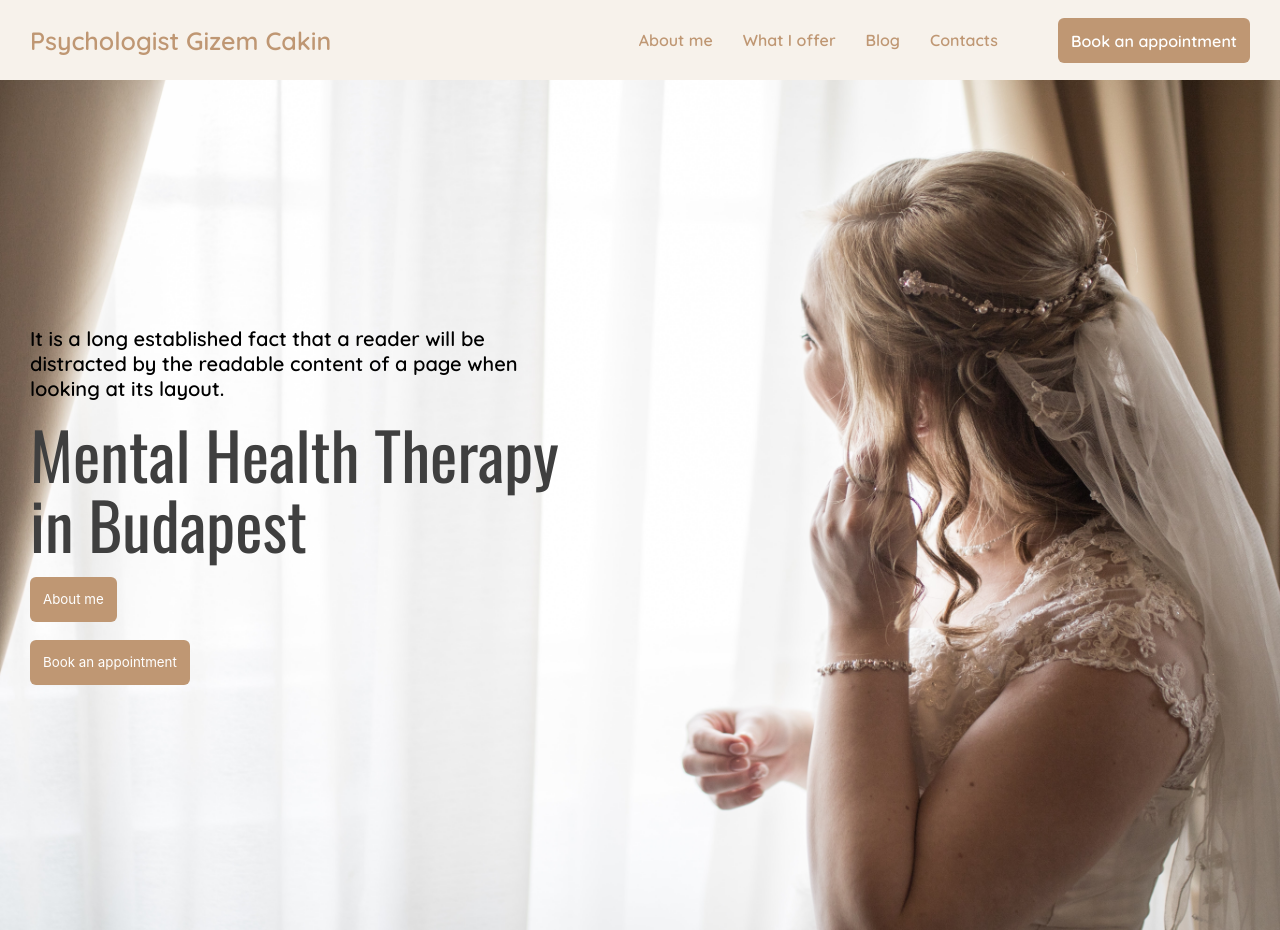
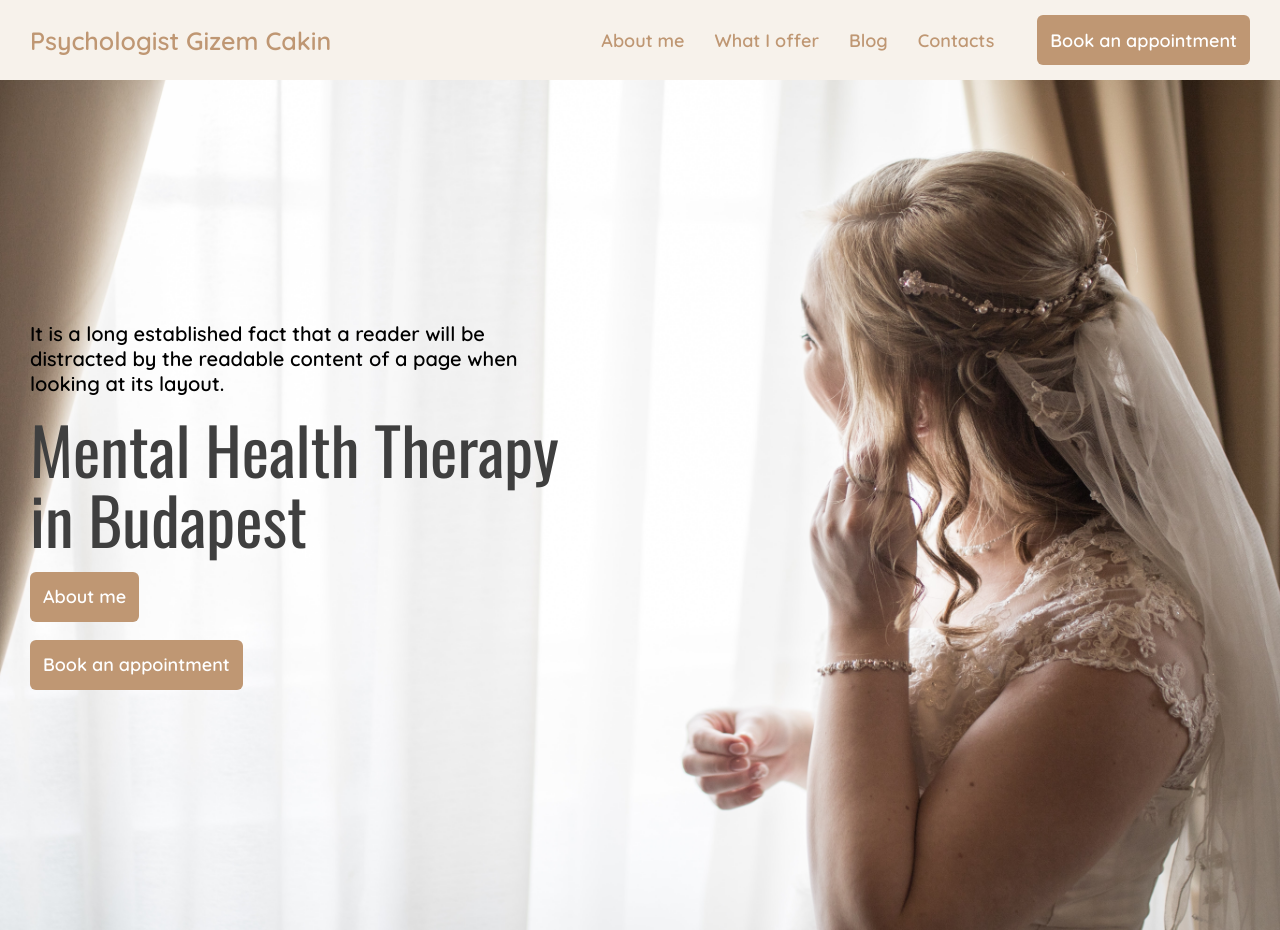
Before and after one commit to 4rrichard/psychology-website, a React (Create React App) app in the folder psychology-website/: page / in a window 1280 px wide. Built offline with nearby package versions, Linux system fonts and the light colour scheme.

Commit message:
nav&hero hover effects added

```diff
--- a/psychology-website/src/components/Hero.css
+++ b/psychology-website/src/components/Hero.css
@@ -26,9 +26,18 @@
 }
 .hero .hero--aboutme-btn,
 .hero .hero--book-appointment-btn {
-  height: 45px;
+  height: 50px;
   padding: 13px;
   background-color: #bf9773;
   border-radius: 6px;
+  font-family: "Quicksand", sans-serif;
+  font-weight: 600;
+  font-size: 18px;
   color: white;
+  transition-duration: 0.2s;
+  transition-timing-function: ease-in-out;
+}
+.hero .hero--aboutme-btn:hover,
+.hero .hero--book-appointment-btn:hover {
+  background-color: #dbb898;
 }/*# sourceMappingURL=Hero.css.map */
--- a/psychology-website/src/components/Hero.scss
+++ b/psychology-website/src/components/Hero.scss
@@ -31,13 +31,23 @@
   }
   .hero--aboutme-btn,
   .hero--book-appointment-btn {
-    height: 45px;
+    height: 50px;
 
     padding: 13px;
 
     background-color: #bf9773;
     border-radius: 6px;
 
+    font-family: "Quicksand", sans-serif;
+    font-weight: 600;
+    font-size: 18px;
     color: white;
+
+    transition-duration: 0.2s;
+    transition-timing-function: ease-in-out;
+  }
+  .hero--aboutme-btn:hover,
+  .hero--book-appointment-btn:hover {
+    background-color: #dbb898;
   }
 }
--- a/psychology-website/src/components/NavBar.css
+++ b/psychology-website/src/components/NavBar.css
@@ -16,18 +16,24 @@ nav .nav--name {
 nav .nav--primary {
   display: flex;
   align-items: center;
-  gap: 30px;
+  gap: 13px;
+  font-size: 18px;
 }
 nav .nav--primary .nav--anchors .nav--anchor {
   margin-right: 30px;
+  transition-duration: 0.2s;
+  transition-timing-function: ease-in-out;
+}
+nav .nav--primary .nav--anchors .nav--anchor:hover {
+  color: rgb(63, 63, 63);
 }
 nav .nav--primary .nav--book-appointment-btn {
-  height: 45px;
+  height: 50px;
   padding: 13px;
   background-color: #bf9773;
   border-radius: 6px;
   font-weight: 600;
-  font-size: 16px;
+  font-size: 18px;
   color: white;
   transition-duration: 0.2s;
   transition-timing-function: ease-in-out;
--- a/psychology-website/src/components/NavBar.scss
+++ b/psychology-website/src/components/NavBar.scss
@@ -20,14 +20,21 @@ nav {
   .nav--primary {
     display: flex;
     align-items: center;
-    gap: 30px;
+    gap: 13px;
+
+    font-size: 18px;
     .nav--anchors {
       .nav--anchor {
         margin-right: 30px;
+        transition-duration: 0.2s;
+        transition-timing-function: ease-in-out;
+      }
+      .nav--anchor:hover {
+        color: rgb(63, 63, 63);
       }
     }
     .nav--book-appointment-btn {
-      height: 45px;
+      height: 50px;
 
       padding: 13px;
 
@@ -35,7 +42,7 @@ nav {
       border-radius: 6px;
 
       font-weight: 600;
-      font-size: 16px;
+      font-size: 18px;
       color: white;
 
       transition-duration: 0.2s;
```
Also changed, not shown: 2 other files (tests, documents, lock files or other folders).
